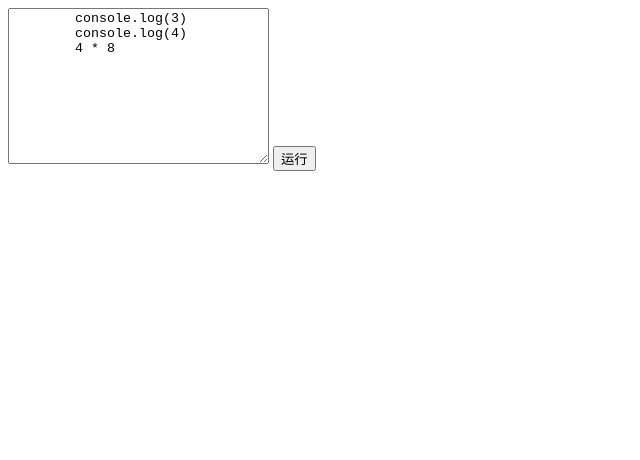
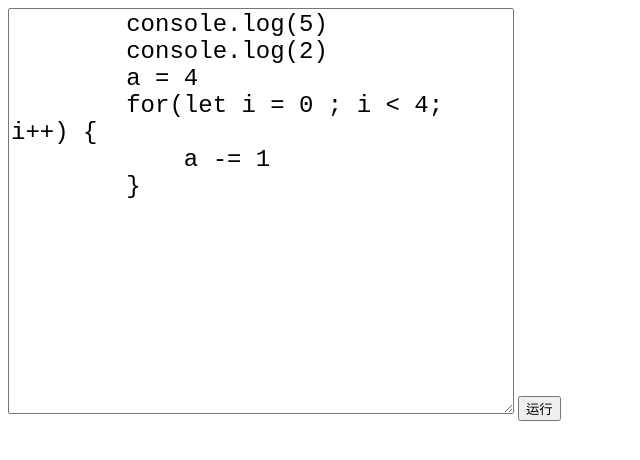
Before and after one commit to xupupeng/miao, a plain HTML site: page js-workbench.html in a window 1280 px wide. Shown: the whole page, without its empty margins (0-640 px from the left). Drawn offline with Linux system fonts and the light colour scheme.

Commit message:
workbench

```diff
--- a/lodash/workbench.html
+++ b/js-workbench.html
@@ -6,13 +6,24 @@
     <meta http-equiv="X-UA-Compatible" content="IE=edge">
     <meta name="viewport" content="width=device-width, initial-scale=1.0">
     <title>Document</title>
+    <style>
+        pre {
+            font-size: 88px;
+            color: red;
+            margin-left: 150px;
+            margin-top: 20px;
+        }
+    </style>
 </head>
 
 <body>
-    <textarea name="" id="" cols="30" rows="10">
-        console.log(3)
-        console.log(4)
-        4 * 8
+    <textarea name="" id="" cols="30" rows="10" style="width: 500px;height: 400px;font-size: 24px;">
+        console.log(5)
+        console.log(2)
+        a = 4
+        for(let i = 0 ; i < 4; i++) {
+            a -= 1
+        }
     </textarea>
     <button>运行</button>
     <pre></pre>
```
